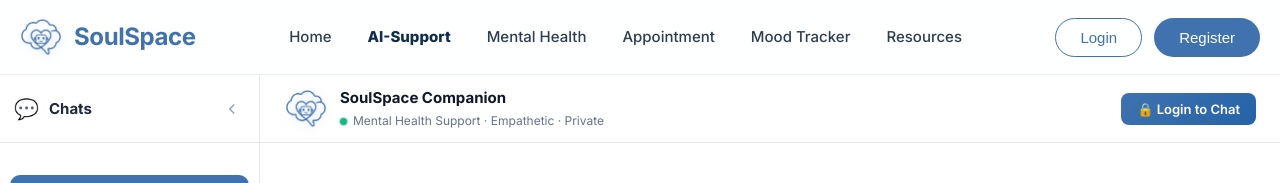
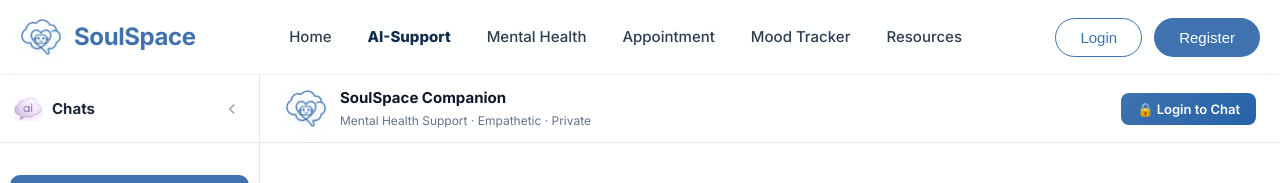
Before and after one commit to its5zoo/Learathon-5.0, a React (Vite) app in the folder frontend/: page /ai-support in a window 1280 px wide. Shown: the top 183 px of the page. Built offline with nearby package versions, Linux system fonts and the light colour scheme.

Commit message:
update sidebar chat icon

```diff
--- a/frontend/src/pages/AiSupport.css
+++ b/frontend/src/pages/AiSupport.css
@@ -59,9 +59,26 @@
   overflow: hidden;
 }
 
+.sidebar-logo-img {
+  width: 28px;
+  height: 24px;
+  object-fit: contain;
+  flex-shrink: 0;
+  display: block;
+  filter: drop-shadow(0 2px 5px rgba(147, 51, 234, 0.18));
+}
+
 .sidebar-logo-icon {
   font-size: 20px;
   flex-shrink: 0;
+}
+
+.sidebar-empty-cloud-img {
+  width: 56px;
+  height: 46px;
+  object-fit: contain;
+  margin-bottom: 6px;
+  filter: drop-shadow(0 4px 10px rgba(147, 51, 234, 0.15));
 }
 
 .sidebar-logo-text {
--- a/frontend/src/pages/AiSupport.tsx
+++ b/frontend/src/pages/AiSupport.tsx
@@ -294,7 +294,7 @@ const AiSupport: React.FC = () => {
         {/* Sidebar Header */}
         <div className="sidebar-header">
           <div className="sidebar-logo">
-            <span className="sidebar-logo-icon">💬</span>
+            <img src="/cloud_box.png" alt="Chats" className="sidebar-logo-img" />
             {isSidebarOpen && <span className="sidebar-logo-text">Chats</span>}
           </div>
           <button className="sidebar-collapse-btn" onClick={() => setIsSidebarOpen(!isSidebarOpen)} title="Toggle sidebar">
@@ -327,7 +327,7 @@ const AiSupport: React.FC = () => {
                 </div>
               ) : sessions.length === 0 ? (
                 <div className="sidebar-empty">
-                  <span>💬</span>
+                  <img src="/cloud_box.png" alt="No chats" className="sidebar-empty-cloud-img" />
                   <p>No chats yet. Start a new conversation!</p>
                 </div>
               ) : (
@@ -380,7 +380,7 @@ const AiSupport: React.FC = () => {
             <div>
               <div className="chat-topbar-title">SoulSpace Companion</div>
               <div className="chat-topbar-sub">
-                <span className="online-dot"></span> Mental Health Support · Empathetic · Private
+                Mental Health Support · Empathetic · Private
               </div>
             </div>
           </div>
```
Also changed, not shown: frontend/public/cloud_box.png (added).
